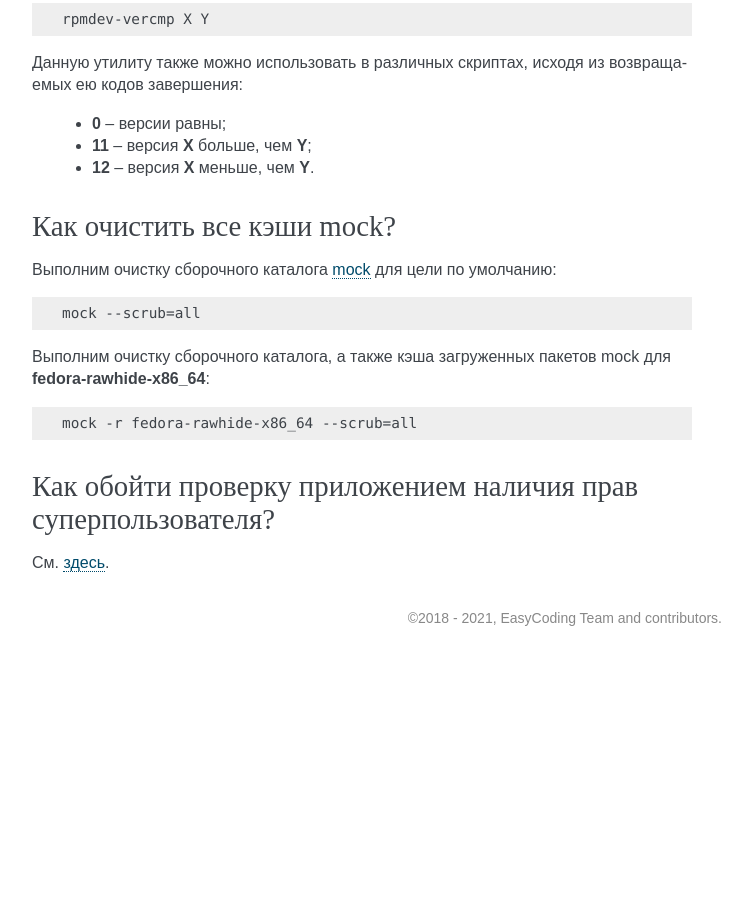
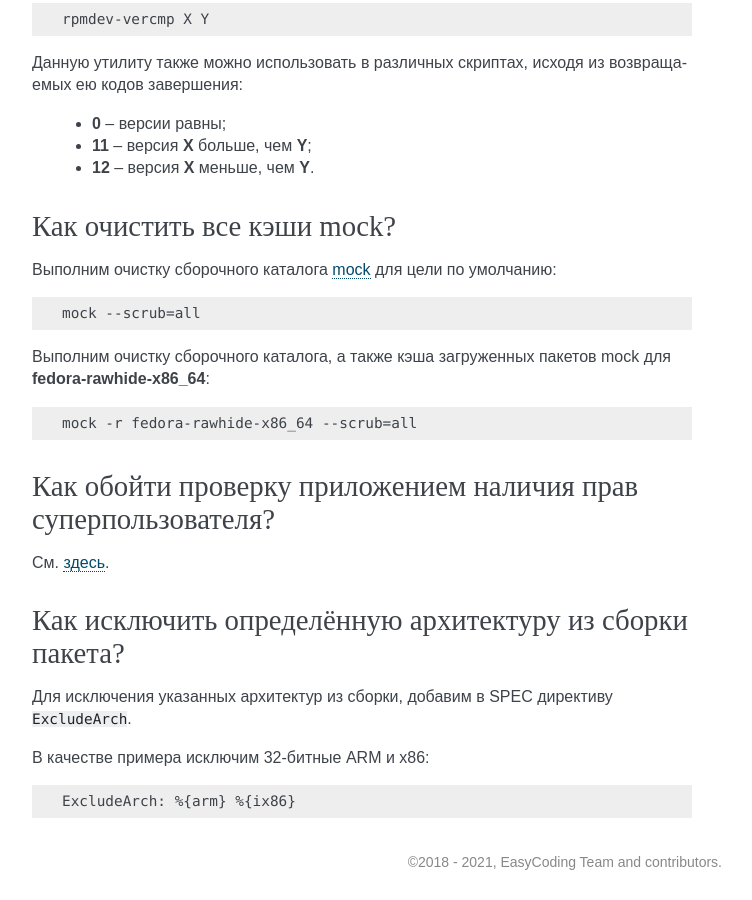
Before and after one commit to RussianFedora/FAQ, a Sphinx documentation site: the page built from source/development.rst, in a window 1280 px wide and 900 px high, scrolled down 26242 px. Shown: the whole window, without its empty margins (388-1140 px from the left). Built offline with Sphinx 7.4.7, drawn with Linux system fonts in a browser that asks for light colours; comment, search, counter and statistics services are not loaded; before the commit the page ends 26898 px from its top, so only the background shows below that; some of the changed text lies outside the part shown.

Commit message:
Added a new question about excluding architectures from RPM builds.

```diff
--- a/source/development.rst
+++ b/source/development.rst
@@ -1497,3 +1497,17 @@ Qt-приложение, собранное Clang с LTO не запускает
 ===================================================================
 
 См. `здесь <https://www.easycoding.org/2021/08/31/obxodim-proverku-na-nalichie-prav-superpolzovatelya.html>`__.
+
+.. index:: rpm, architecture, rpmbuild, excludearch
+.. _rpm-exclude-arch:
+
+Как исключить определённую архитектуру из сборки пакета?
+============================================================
+
+Для исключения указанных архитектур из сборки, добавим в SPEC директиву ``ExcludeArch``.
+
+В качестве примера исключим 32-битные ARM и x86:
+
+.. code-block:: text
+
+    ExcludeArch: %{arm} %{ix86}
```
